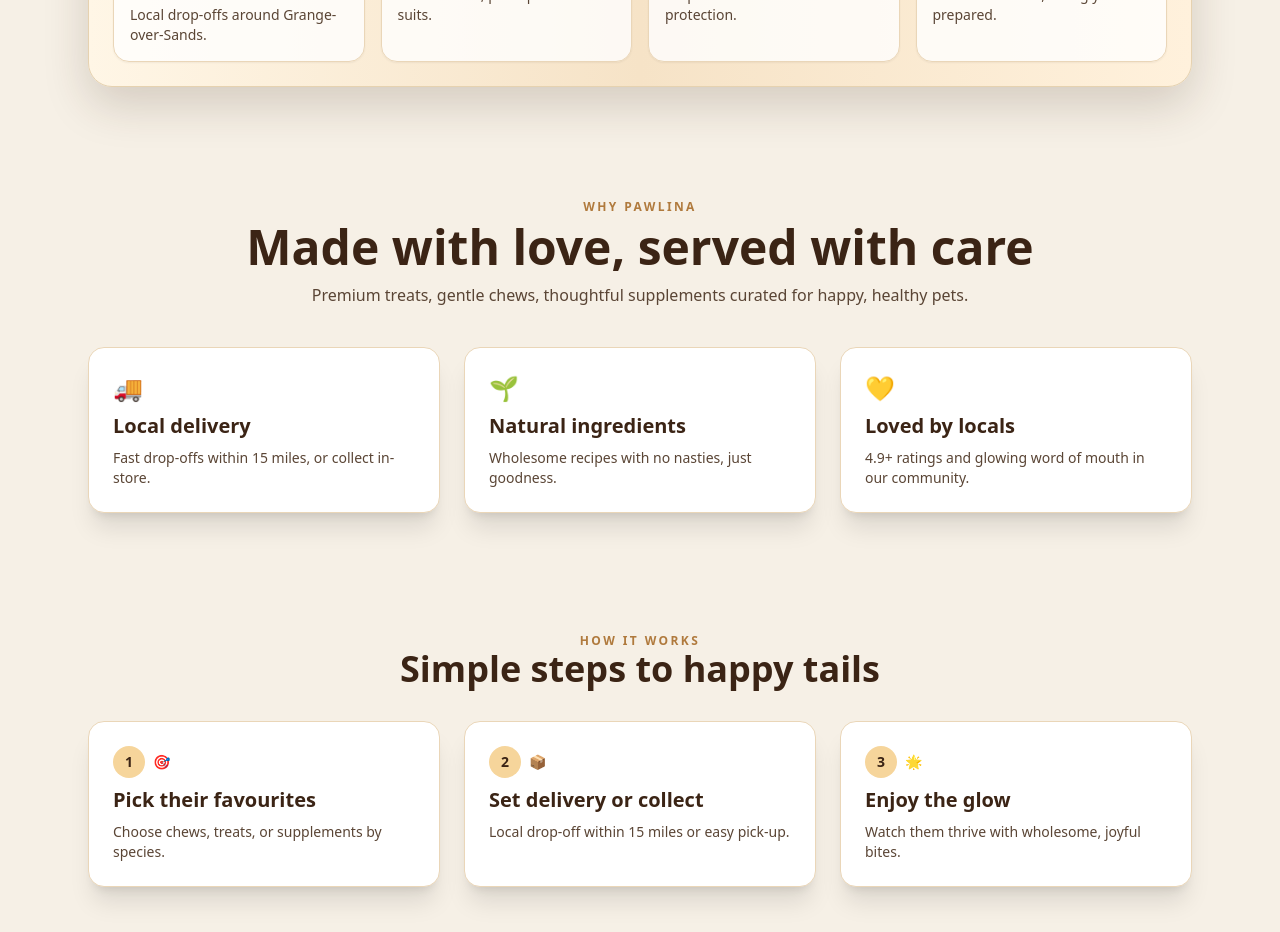
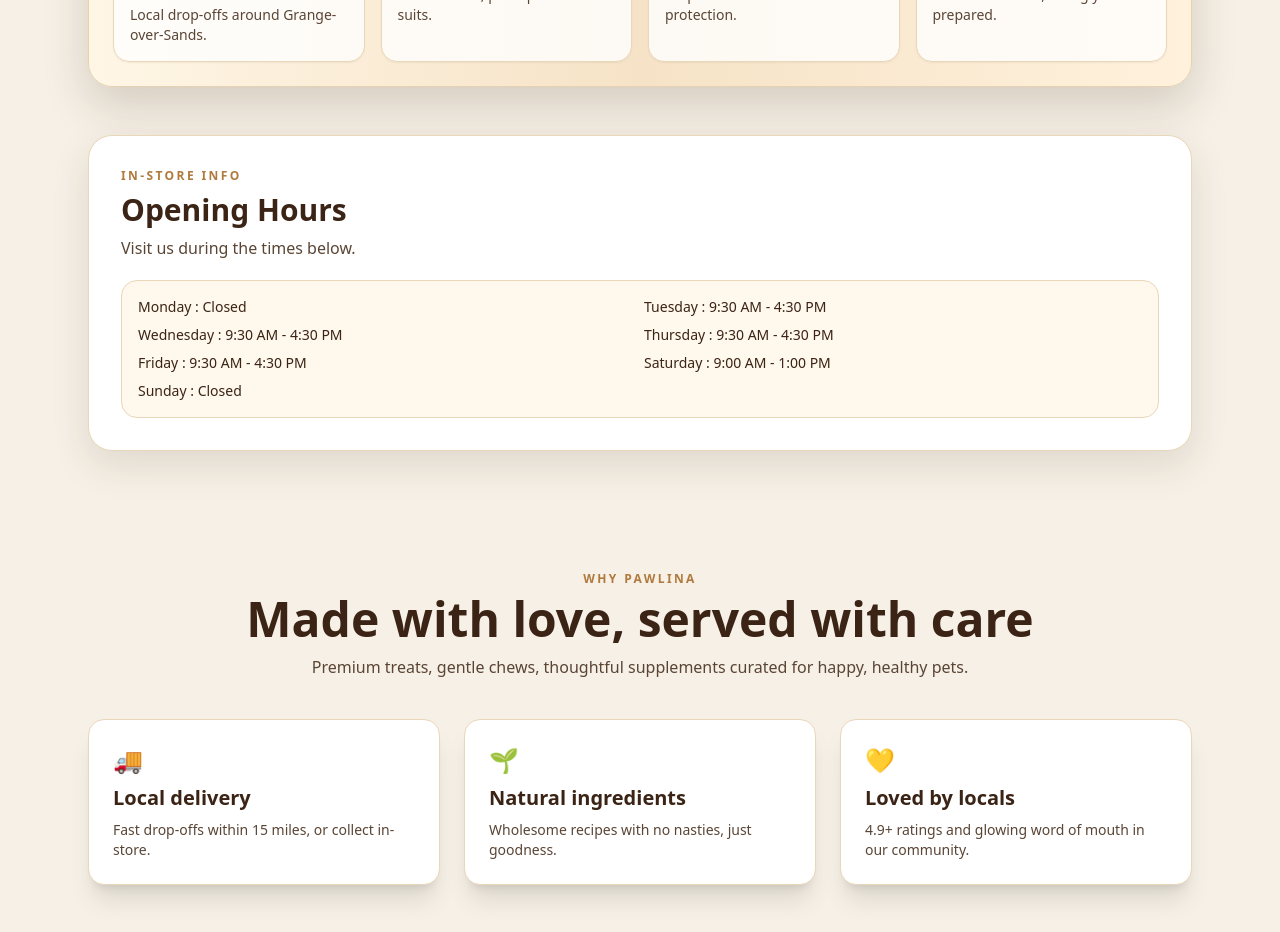
Before and after one commit to CoinDevGamer/Pawlina.co.uk, a React (Vite) app in the folder client/: page / in a window 1280 px wide. Shown: the part 1500-2432 px from the top of the page. Built offline with nearby package versions, Linux system fonts and the light colour scheme; no server answers.

Commit message:
Update app and server

```diff
--- a/client/src/main.jsx
+++ b/client/src/main.jsx
@@ -1,12 +1,12 @@
 // src/main.jsx
 import React from "react";
 import { createRoot } from "react-dom/client";
-import { BrowserRouter } from "react-router-dom";
+import { HashRouter } from "react-router-dom";
 import App from "./App.jsx";
 import "./styles.css";
 
 createRoot(document.getElementById("root")).render(
-  <BrowserRouter>
+  <HashRouter>
     <App />
-  </BrowserRouter>
+  </HashRouter>
 );
--- a/client/src/pages/Home.jsx
+++ b/client/src/pages/Home.jsx
@@ -165,6 +165,32 @@
         </div>
       </section>
 
+      {/* STORE HOURS */}
+      <section className="max-w-6xl mx-auto px-6 pb-14">
+        <div className="rounded-3xl bg-white border border-[#ead6b8] shadow-[0_14px_38px_rgba(63,40,23,0.12)] p-6 md:p-8">
+          <div className="text-xs uppercase tracking-[0.2em] text-[#b07a3d] font-semibold">
+            In-store info
+          </div>
+          <h3 className="text-2xl md:text-3xl font-black text-[#3b2415] mt-2">
+            Opening Hours
+          </h3>
+          <p className="text-[#5a4535] mt-2">
+            Visit us during the times below.
+          </p>
+          <div className="mt-5 rounded-2xl bg-[#fff8ec] border border-[#ead6b8] px-4 py-4">
+            <div className="grid grid-cols-1 md:grid-cols-2 gap-2 text-sm text-[#3b2415]">
+              <div>Monday : Closed</div>
+              <div>Tuesday : 9:30 AM - 4:30 PM</div>
+              <div>Wednesday : 9:30 AM - 4:30 PM</div>
+              <div>Thursday : 9:30 AM - 4:30 PM</div>
+              <div>Friday : 9:30 AM - 4:30 PM</div>
+              <div>Saturday : 9:00 AM - 1:00 PM</div>
+              <div>Sunday : Closed</div>
+            </div>
+          </div>
+        </div>
+      </section>
+
       {/* WHY CHOOSE */}
       <section className="max-w-6xl mx-auto px-6 py-16 space-y-10">
         <div className="text-center">
--- a/client/src/pages/Returns.jsx
+++ b/client/src/pages/Returns.jsx
@@ -14,8 +14,7 @@
         money back to the original payment method.
       </p>
       <p className="mb-3">
-        If you need help with a return or refund, please use the contact details
-        provided on the website.
+        Refund requests can be made from your logged-in account order view.
       </p>
       <p className="text-sm text-[#6f5337]">
         Last updated: February 10, 2026
```
Also changed, not shown: 5 other files (tests, documents, lock files or other folders).
